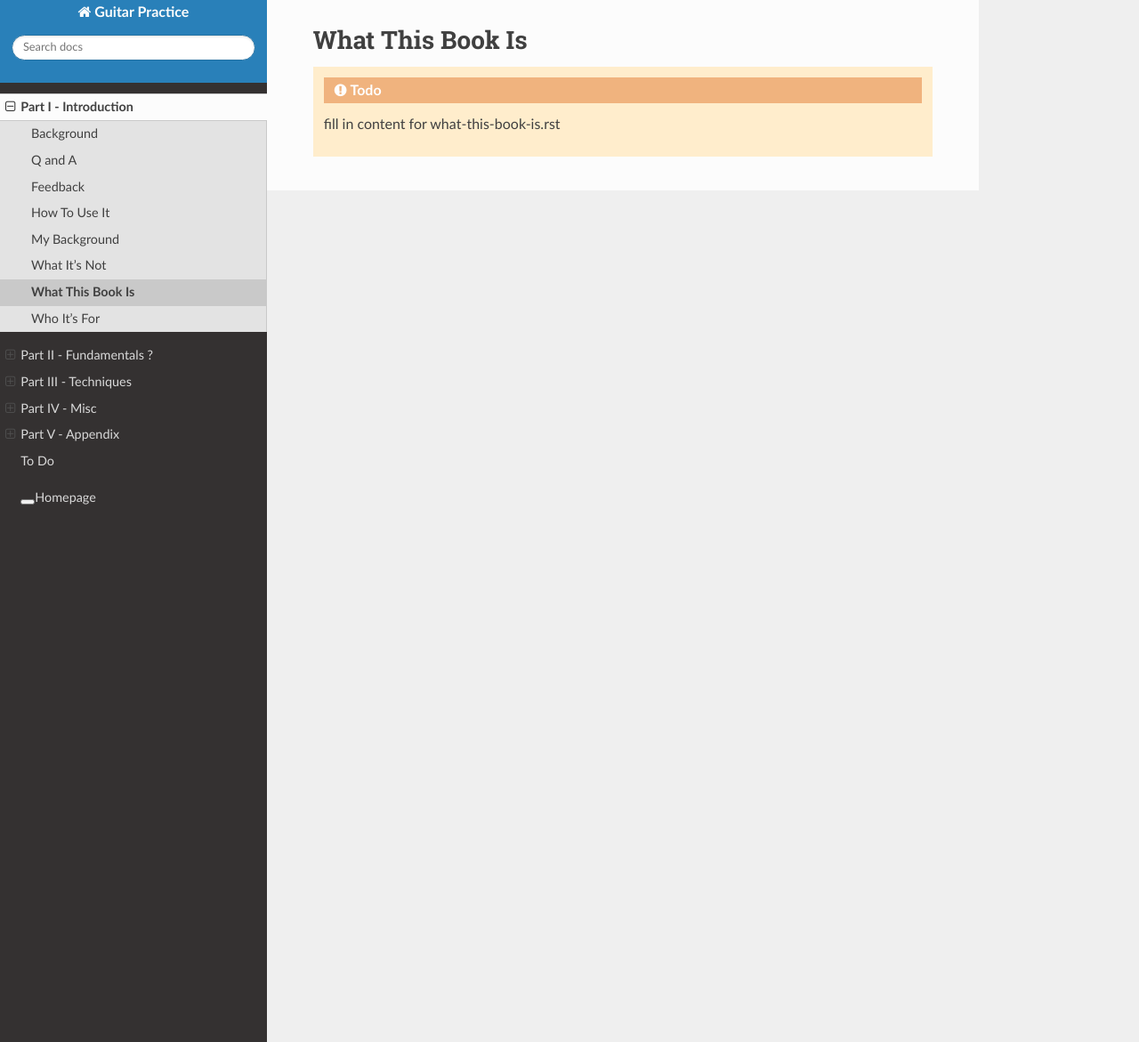
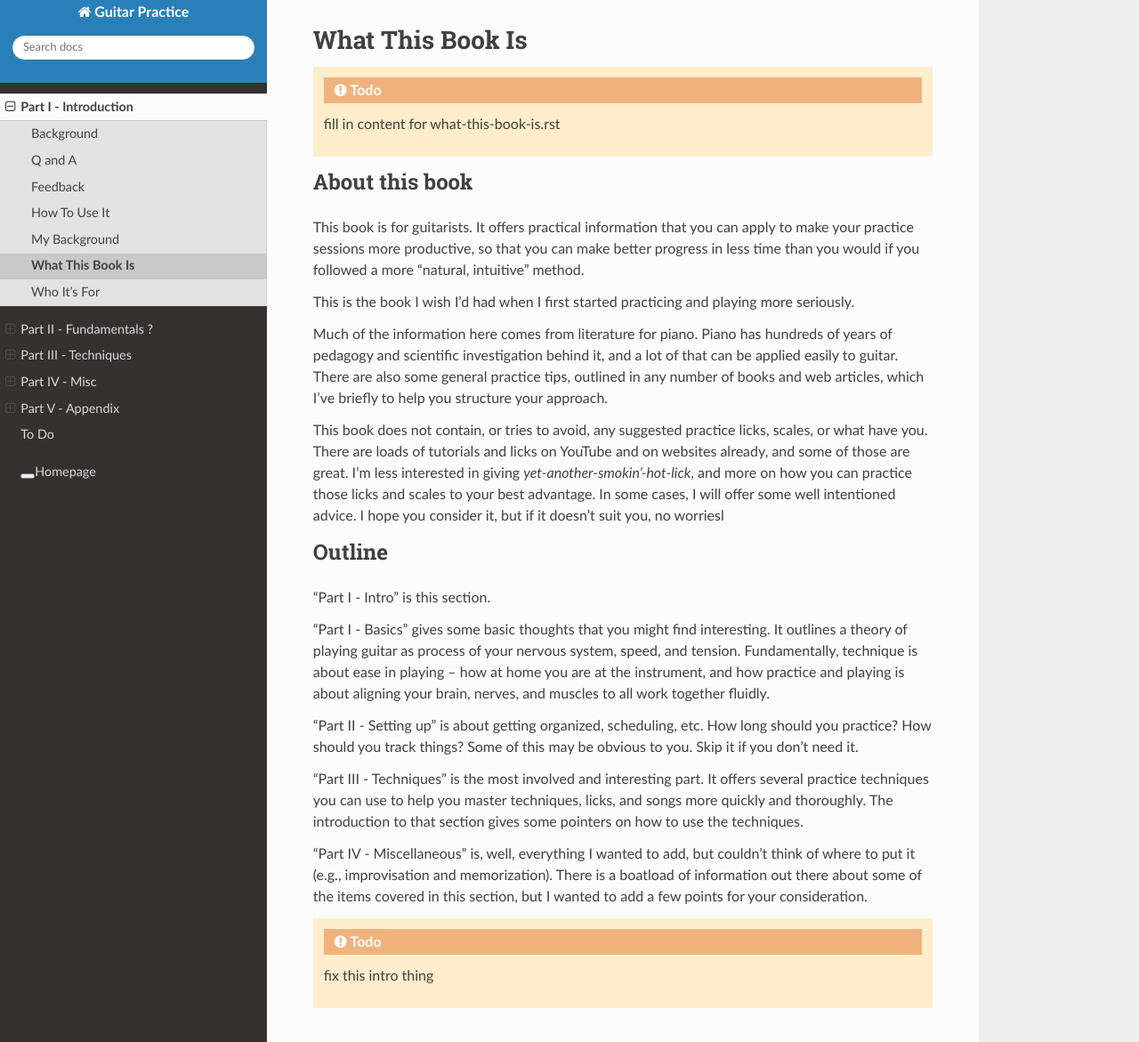
Before and after one commit to jzohrab/practicing-guitar, a Sphinx documentation site: the page built from docs/part-1-intro/what-this-book-is.rst, in a window 1280 px wide and 1171 px high. Shown: the whole window at 89% size. Built offline with Sphinx 7.4.7 and the Read the Docs theme 2.0.0, drawn with Linux system fonts in a browser that asks for light colours; a script that is not in the unit is left out.

Commit message:
Update what this book is

```diff
--- a/docs/part-1-intro/what-this-book-is.rst
+++ b/docs/part-1-intro/what-this-book-is.rst
@@ -2,3 +2,29 @@ What This Book Is
 -----------------
 
 .. todo:: fill in content for what-this-book-is.rst
+
+About this book
+^^^^^^^^^^^^^^^
+
+This book is for guitarists.  It offers practical information that you can apply to make your practice sessions more productive, so that you can make better progress in less time than you would if you followed a more "natural, intuitive" method.
+
+This is the book I wish I'd had when I first started practicing and playing more seriously.
+
+Much of the information here comes from literature for piano.  Piano has hundreds of years of pedagogy and scientific investigation behind it, and a lot of that can be applied easily to guitar.  There are also some general practice tips, outlined in any number of books and web articles, which I've briefly to help you structure your approach.
+
+This book does not contain, or tries to avoid, any suggested practice licks, scales, or what have you.  There are loads of tutorials and licks on YouTube and on websites already, and some of those are great.  I'm less interested in giving *yet-another-smokin'-hot-lick*, and more on how you can practice those licks and scales to your best advantage.  In some cases, I will offer some well intentioned advice. I hope you consider it, but if it doesn’t suit you, no worriesl
+
+Outline
+^^^^^^^
+
+"Part I - Intro" is this section.
+
+"Part I - Basics" gives some basic thoughts that you might find interesting.  It outlines a theory of playing guitar as process of your nervous system, speed, and tension.  Fundamentally, technique is about ease in playing -- how at home you are at the instrument, and how practice and playing is about aligning your brain, nerves, and muscles to all work together fluidly.
+
+"Part II - Setting up" is about getting organized, scheduling, etc.  How long should you practice?  How should you track things?  Some of this may be obvious to you.  Skip it if you don't need it.
+
+"Part III - Techniques" is the most involved and interesting part.  It offers several practice techniques you can use to help you master techniques, licks, and songs more quickly and thoroughly.  The introduction to that section gives some pointers on how to use the techniques.
+
+"Part IV - Miscellaneous" is, well, everything I wanted to add, but couldn't think of where to put it (e.g., improvisation and memorization).  There is a boatload of information out there about some of the items covered in this section, but I wanted to add a few points for your consideration.
+
+.. todo:: fix this intro thing
```
Also changed, not shown: docs/part-1-intro/what-its-not.rst (deleted, +0 -9 lines).
